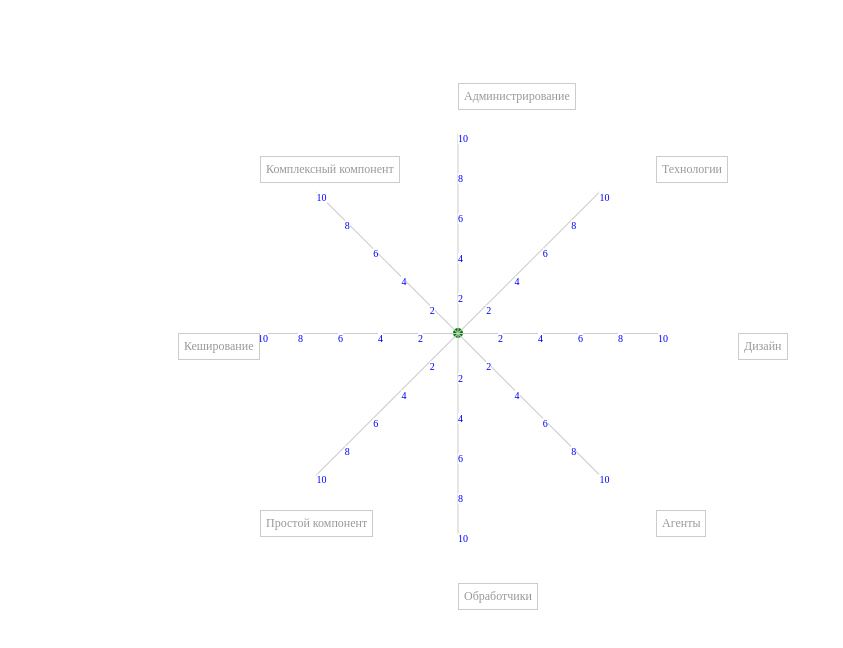
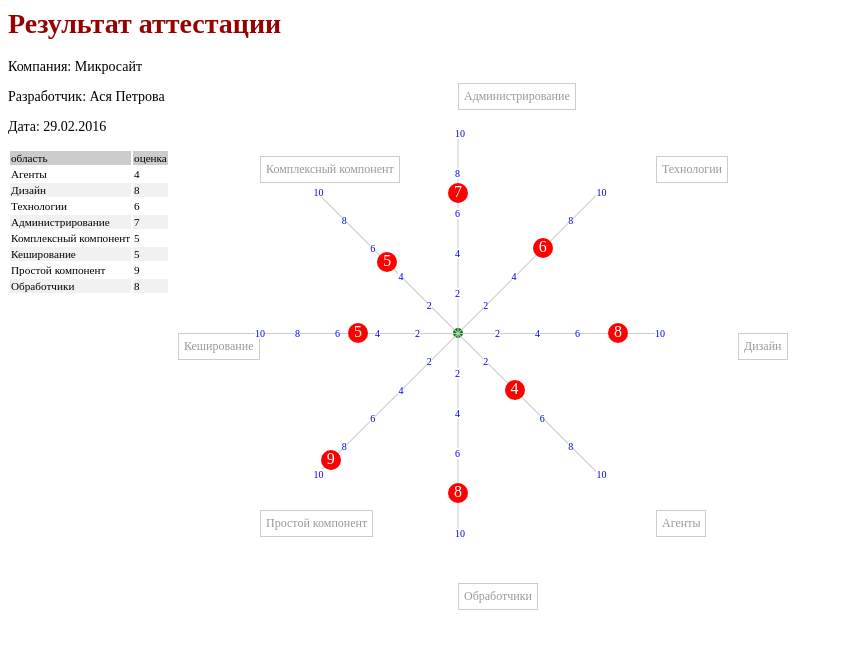
Before and after one commit to mskozhanova/javascript, a plain HTML site: page BitrixSkills/index.html in a window 1280 px wide. Shown: the whole page, without its empty margins (0-843 px from the left). Drawn offline with Linux system fonts and the light colour scheme.

Commit message:
lalalala

```diff
--- a/BitrixSkills/script.js
+++ b/BitrixSkills/script.js
@@ -1,13 +1,13 @@
 
-	function BitrixArea(id, nameRus, nameEng){
+	function BitrixArea(id, name, num){
 		this.id = id;
-		this.nameRus = nameRus;
-		this.nameEng = nameEng;
+		this.name = name;
+		this.num = num;
 	}
 	BitrixArea.prototype.minGrade = 0;
 	BitrixArea.prototype.maxGrade = 10;
 
-
+/*
 	var bitrixAreas = [
 		new BitrixArea("design", "Дизайн", "Design"),
 		new BitrixArea("tech", "Технологии", "Technologies"),
@@ -18,6 +18,24 @@
 		new BitrixArea("handlers", "Обработчики", "Handlers"),
 		new BitrixArea("agents", "Агенты", "Agents"),
 	];
+	*/
+	var bitrixAreas = new Array();
+	bitrixAreas["design"] = new BitrixArea("design", "Дизайн");
+	bitrixAreas["tech"] = new BitrixArea("tech", "Технологии");
+	bitrixAreas["adm"] = new BitrixArea("adm", "Администрирование");
+	bitrixAreas["complex"] = new BitrixArea("complex", "Комплексный компонент");
+	bitrixAreas["cache"] = new BitrixArea("cache", "Кеширование");
+	bitrixAreas["simple"] = new BitrixArea("simple", "Простой компонент");
+	bitrixAreas["handlers"] = new BitrixArea("tech", "Обработчики");
+	bitrixAreas["agents"] = new BitrixArea("agents", "Агенты");
+
+
+
+
+	var bitrixAreasLength = 0;
+	for(var prop  in bitrixAreas)
+		bitrixAreasLength++;
+	console.log(bitrixAreasLength);
 
 
 	function BitrixAreaResult(areaId, mark){
@@ -25,16 +43,6 @@
 		this.mark = mark;
 	}
 
-	var bitrixResult = [
-		new BitrixArea("design", 8),
-		new BitrixArea("tech", 6),
-		new BitrixArea("adm", 7),
-		new BitrixArea("complex", 5),
-		new BitrixArea("cache", 5),
-		new BitrixArea("simple", 9),
-		new BitrixArea("handlers", 8),
-		new BitrixArea("agents", 4)
-	];
 
 	function Exam(id, devName, companyName, examDate, areaResults){
 		this.id = id;
@@ -46,21 +54,39 @@
 
 	var examPassed = new Exam(
 		1234567, "Ася Петрова", "Микросайт", "29.02.2016",
-		bitrixResult
+		[
+			new BitrixAreaResult("agents", 4),
+			new BitrixAreaResult("design", 8),
+			new BitrixAreaResult("tech", 6),
+			new BitrixAreaResult("adm", 7),
+			new BitrixAreaResult("complex", 5),
+			new BitrixAreaResult("cache", 5),
+			new BitrixAreaResult("simple", 9),
+			new BitrixAreaResult("handlers", 8),
+		]
 	);
 
 	//console.log(bitrixResult);
 	//console.log(examPassed);
 
-	console.log(bitrixAreas);
 
 	var axisLength = 200;
 	var zeroPointDim = 10;
 	var captionDeltaX = 80;
 	var captionDeltaY = 50;
+	var markPointDim = 20;
 
 	var zeroX = document.querySelector("#main").offsetWidth/2;
 	var zeroY = document.querySelector("#main").offsetHeight/2;
+
+	var captionDiv = document.createElement("div");
+	captionDiv.className="titles";
+	captionDiv.innerHTML += "<h1>Результат аттестации</h1>";
+	captionDiv.innerHTML += "<p>Компания: "+examPassed.companyName+"</p>";
+	captionDiv.innerHTML += "<p>Разработчик: "+examPassed.devName+"</p>";
+	captionDiv.innerHTML += "<p>Дата: "+examPassed.examDate+"</p>";
+
+	document.querySelector("#main").appendChild(captionDiv);
 
 	var zeroPoint = document.createElement("div");
 	zeroPoint.className="zero";
@@ -71,34 +97,65 @@
 	zeroPoint.style.borderRadius = (zeroPointDim/2)+"px";
 	document.querySelector("#main").appendChild(zeroPoint);
 
-
-	for(var i=0;i<bitrixAreas.length;i++){
+	var i=0;
+	for(var prop  in bitrixAreas){
 		var newDivContainer = document.createElement("div");
+		newDivContainer.id=prop;
 		document.querySelector("#main").appendChild(newDivContainer);
 
 		var newDiv = document.createElement("div");
 		newDiv.className = "axis";
 		newDiv.style.width = axisLength+"px";
-		newDiv.style.left = (zeroX-axisLength/2+axisLength*Math.cos(-Math.PI*2*i/bitrixAreas.length)/2)+"px";
-		newDiv.style.top = (zeroY+axisLength*Math.sin(-Math.PI*2*i/bitrixAreas.length)/2)+"px";
-		newDiv.style.transform = "rotate("+(-360*i/bitrixAreas.length)+"deg)";
+		newDiv.style.left = (zeroX-axisLength/2+axisLength*Math.cos(-Math.PI*2*i/bitrixAreasLength)/2)+"px";
+		newDiv.style.top = (zeroY+axisLength*Math.sin(-Math.PI*2*i/bitrixAreasLength)/2)+"px";
+		newDiv.style.transform = "rotate("+(-360*i/bitrixAreasLength)+"deg)";
 		newDivContainer.appendChild(newDiv);
 
-		for(var j=bitrixAreas[i].minGrade+2;j<=bitrixAreas[i].maxGrade;j=j+2){
+		for(var j=bitrixAreas[prop].minGrade+2;j<=bitrixAreas[prop].maxGrade;j=j+2){
 			var newScalePointDiv = document.createElement("div");
 			newScalePointDiv.className = "axis-scale-points";
 			newScalePointDiv.textContent  = j;
-			var delta = (axisLength)/(bitrixAreas[i].maxGrade-bitrixAreas[i].minGrade);
-			newScalePointDiv.style.left = (zeroX +j*delta*Math.cos(Math.PI*2*i/bitrixAreas.length))+"px";
-			newScalePointDiv.style.top = (zeroY -j*delta*Math.sin(Math.PI*2*i/bitrixAreas.length))+"px";
+			var delta = (axisLength)/(bitrixAreas[prop].maxGrade-bitrixAreas[prop].minGrade);
+			newScalePointDiv.style.left = (zeroX +j*delta*Math.cos(Math.PI*2*i/bitrixAreasLength)-3)+"px";
+			newScalePointDiv.style.top = (zeroY -j*delta*Math.sin(Math.PI*2*i/bitrixAreasLength)-5)+"px";
 			newDivContainer.appendChild(newScalePointDiv);
 		}
 
 		var newCaptionDiv = document.createElement("span");
 		newCaptionDiv.className = "area-name";
-		newCaptionDiv.textContent  = bitrixAreas[i].nameRus;
-		newCaptionDiv.style.left = (zeroX+(axisLength+captionDeltaX)*Math.cos(-Math.PI*2*i/bitrixAreas.length))+"px";
-		newCaptionDiv.style.top = (zeroY+(axisLength+captionDeltaY)*Math.sin(-Math.PI*2*i/bitrixAreas.length))+"px";
+		newCaptionDiv.textContent  = bitrixAreas[prop].name;
+		newCaptionDiv.style.left = (zeroX+(axisLength+captionDeltaX)*Math.cos(-Math.PI*2*i/bitrixAreasLength))+"px";
+		newCaptionDiv.style.top = (zeroY+(axisLength+captionDeltaY)*Math.sin(-Math.PI*2*i/bitrixAreasLength))+"px";
 		newDivContainer.appendChild(newCaptionDiv);
 
+		bitrixAreas[prop].num = i;
+		i++;
 	}
+
+	console.log(bitrixAreas);
+
+	var resultTable = document.createElement("table");
+	resultTable.className = "results";
+	var resultTableHead = document.createElement("thead");
+	resultTableHead.innerHTML = "<td>область</td><td>оценка</td>";
+	resultTable.appendChild(resultTableHead);
+
+	for(var i=0;i<examPassed.areaResults.length;i++){
+			var newExamPointDiv = document.createElement("div");
+			newExamPointDiv.className = "exam-point";
+			newExamPointDiv.textContent = examPassed.areaResults[i].mark;
+			var delta = examPassed.areaResults[i].mark*(axisLength)/(bitrixAreas[examPassed.areaResults[i].areaId].maxGrade-bitrixAreas[examPassed.areaResults[i].areaId].minGrade);
+			var i1 = bitrixAreas[examPassed.areaResults[i].areaId].num;
+			newExamPointDiv.style.left = (zeroX +delta*Math.cos(Math.PI*2*i1/bitrixAreasLength)-10)+"px";
+			newExamPointDiv.style.top = (zeroY -delta*Math.sin(Math.PI*2*i1/bitrixAreasLength)-10)+"px";
+			newExamPointDiv.style.width = markPointDim+"px";
+			newExamPointDiv.style.height = markPointDim+"px";
+			newExamPointDiv.style.borderRadius = (markPointDim/2)+"px";
+			document.querySelector("#"+examPassed.areaResults[i].areaId).appendChild(newExamPointDiv);
+
+			var resultTableTr = document.createElement("tr");
+			resultTableTr.innerHTML = "<td>"+bitrixAreas[examPassed.areaResults[i].areaId].name+"</td><td>"+examPassed.areaResults[i].mark+"</td>";
+			resultTable.appendChild(resultTableTr);
+	}
+
+	document.querySelector("#main").appendChild(resultTable);
--- a/BitrixSkills/style.css
+++ b/BitrixSkills/style.css
@@ -24,6 +24,7 @@
 	color: blue;
 	font-size: 10px;
 	position: absolute;
+	z-index: +10;
 }
 .area-name{
 	position: absolute;
@@ -32,5 +33,29 @@
 	color: #999;
 	font-size: 12px;
 	width:auto;
+}
+.exam-point{
+	position: absolute;
+	background: red;
+	color:white;
+	z-index: 20;
+	text-align: center;
+}
+.titles{
+	font-size: 14px;
+	color:black;
+}
+.titles h1 {
+	color: #990000;
+}
+.results{
+	width:auto;
+	font-size: 70%;
 
 }
+.results tr:nth-child(2n+1) td{
+	background: #f1f1f1;
+}
+.results tr:first-child td{
+	background: #ccc;
+}
```
